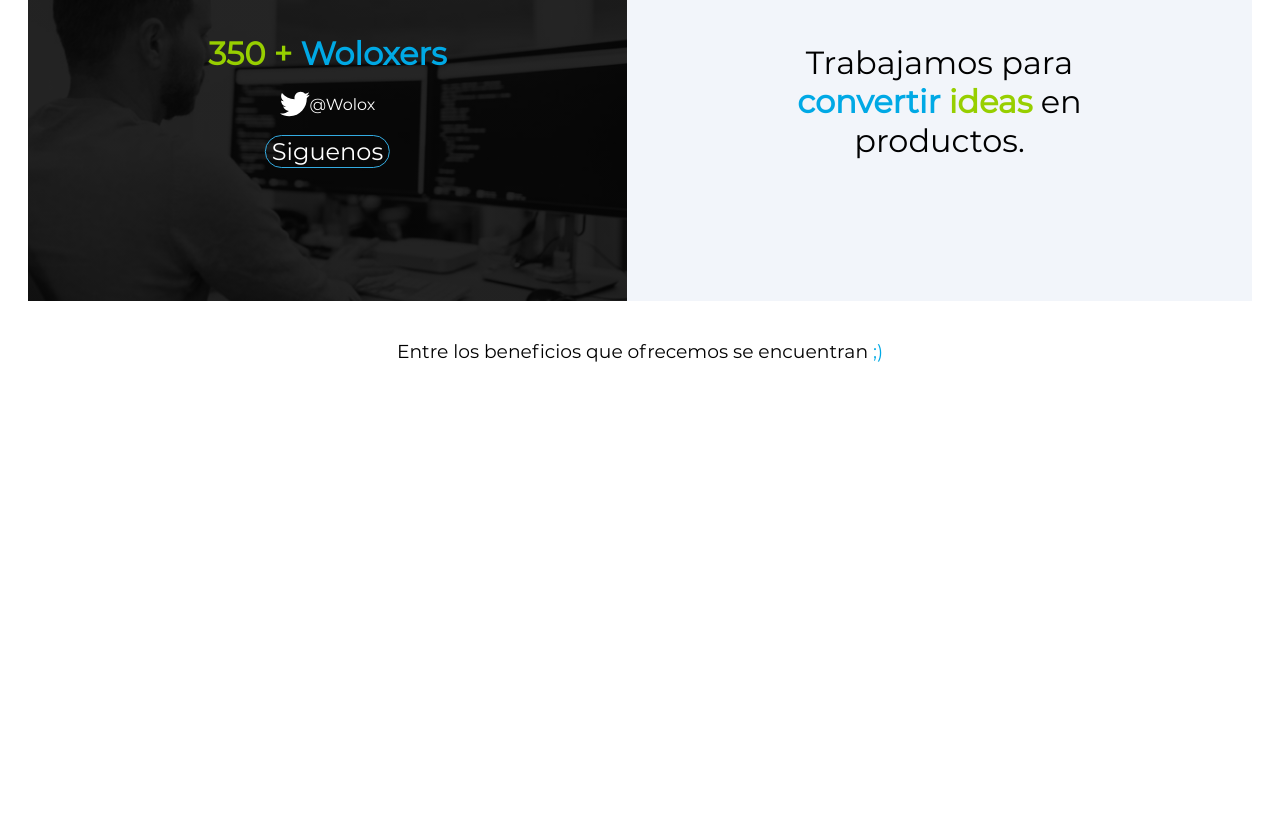
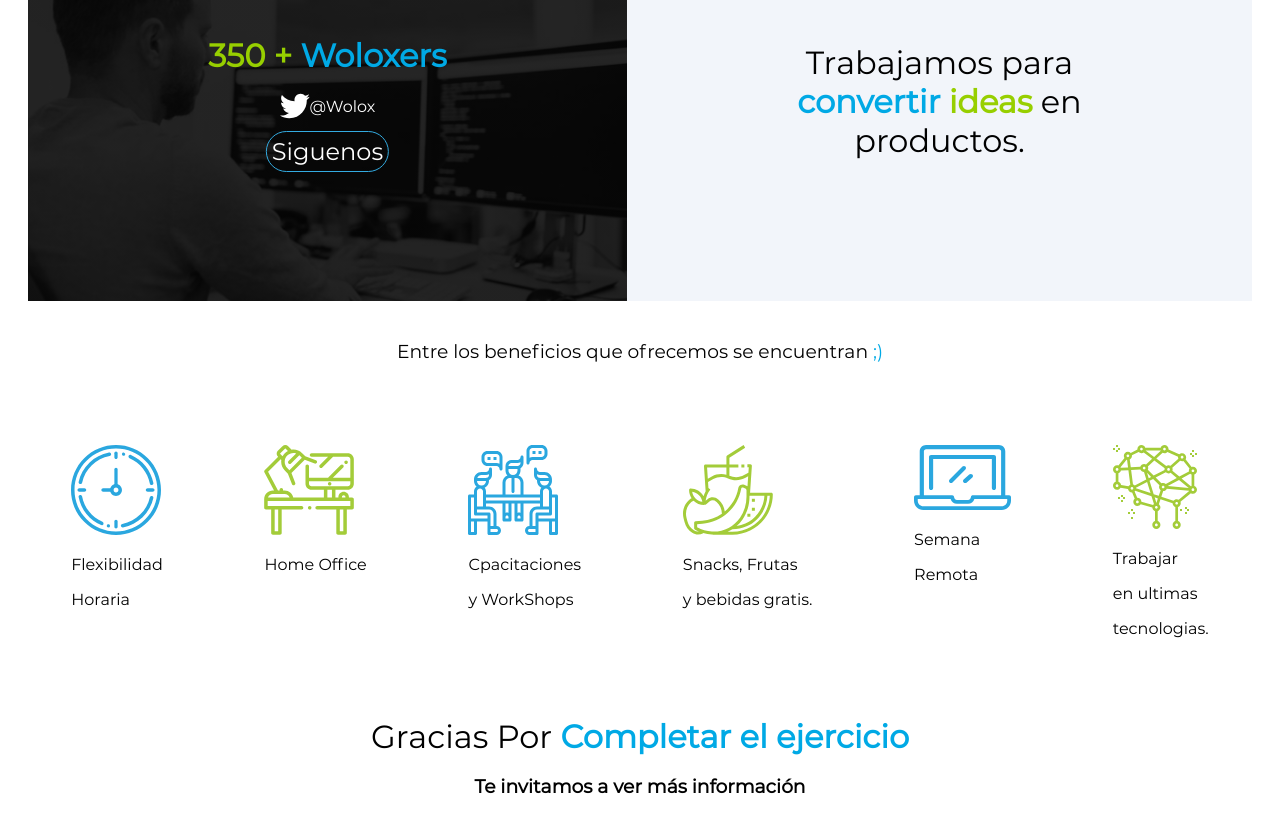
Before and after one commit to C0der97/Wolox, an Angular app: page / in a window 1280 px wide. Shown: the part 600-1424 px from the top of the page. Before the commit the page ends 989 px from the top, so only its background shows below. Built offline with nearby package versions, Linux system fonts and the light colour scheme.

Commit message:
Avances Landing

```diff
--- a/src/app/app.component.html
+++ b/src/app/app.component.html
@@ -7,5 +7,4 @@
 <!-- * * * * * * * * * * * * * * * * * * * * * * * * * * * * * * * -->
 <!-- * * * * * * * * * * End of Placeholder * * * * * * * * * * * -->
 <!-- * * * * * * * * * * * * * * * * * * * * * * * * * * * * * * * -->
-
 <router-outlet></router-outlet>
--- a/src/app/app.module.ts
+++ b/src/app/app.module.ts
@@ -4,11 +4,13 @@
 import { AppRoutingModule } from './app-routing.module';
 import { AppComponent } from './app.component';
 import { LandingComponent } from './landing/landing.component';
+import { LogoComponent } from './logo/logo.component';
 
 @NgModule({
   declarations: [
     AppComponent,
-    LandingComponent
+    LandingComponent,
+    LogoComponent
   ],
   imports: [
     BrowserModule,
--- a/src/app/landing/landing.component.html
+++ b/src/app/landing/landing.component.html
@@ -24,7 +24,7 @@
         </div>
     </div>
 
-    <div class="fila" style="background-color:  #F2F5FA;">
+    <div class="fila" style="background-color:  #F2F5FA;top:10px">
         <div class="img_woloxer">
             <div class="text_woloxer">
                 <h1 style="color: #00A9E5;" ><strong style="color:#97CF00"> 350 + </strong> <strong>Woloxers</strong>  </h1>
@@ -32,7 +32,9 @@
                     <img  alt="logo twiter" width="30rem" src="assets/twitter.svg"/>
                    <span>@Wolox</span>
                 </p>
-               <button class="activo" style="font-size:1.5em;color:white">Siguenos</button>
+              <a class="activo" href="http://www.twitter.com/Wolox" target="_blank" style="font-size:1.5em;color:white;padding:5px">
+                Siguenos
+              </a>
             </div>
         </div>
         <div class="seccion_trabajamosJuntos">
@@ -49,3 +51,51 @@
 <div class="fila" style="text-align: center;">
        <h3 style="width:100%;font-weight: normal;"> Entre los beneficios que ofrecemos se encuentran <strong  style="color: #00A9E5;font-weight: normal;" > ;)</strong></h3>
 </div>
+
+<div class="fila beneficios">
+    <div class="card">
+        <img src="../../assets/Ic_Hour.svg"/>
+        <p>Flexibilidad</p>
+        <p>Horaria</p>
+    </div>
+
+    <div class="card">
+        <img src="../../assets/Ic_HomeOffice.svg"/>
+        <p>Home Office</p>
+    </div>
+
+
+    <div class="card">
+        <img src="../../assets/Ic_Workshops.svg"/>
+        <p>Cpacitaciones</p>
+        <p>y WorkShops</p>
+    </div>
+
+
+
+    <div class="card">
+        <img src="../../assets/Ic_DrinkSnacks.svg"/>
+        <p>Snacks, Frutas</p>
+        <p>y bebidas gratis.</p>
+    </div>
+
+
+    <div class="card">
+        <img src="../../assets/Ic_laptop.svg"/>
+        <p>Semana</p>
+        <p>Remota</p>
+    </div>
+
+    <div class="card">
+        <img src="../../assets/Ic_brain.svg"/>
+        <p>Trabajar</p>
+        <p>en ultimas</p>
+        <p>tecnologias.</p>
+    </div>
+
+</div>
+
+<div class="fila tamano" style="text-align:text-center">
+    <h1>Gracias Por <strong  style="color: #00A9E5;text-align:text-center" > Completar el ejercicio</strong> </h1>
+    <h3>Te invitamos a ver más información</h3>
+</div>
--- a/src/app/landing/landing.component.scss
+++ b/src/app/landing/landing.component.scss
@@ -39,11 +39,14 @@
 
     .img_woloxer {
         width: 100vw !important;
+        height: 50vh !important;
 
     }
 
     .seccion_trabajamosJuntos {
         width: 100vw !important;
+        height: 50vh !important;
+
     }
 }
 
@@ -92,6 +95,12 @@
 .navbar ul li:nth-child(3):hover {
     background-color: #031b1d;
     color: white;
+}
+
+
+.beneficios{
+    margin: 5%;
+    justify-content: space-between;
 }
 
 .activo {
@@ -150,3 +159,10 @@
     background-size: contain;
     background-position: top ;
 }
+
+
+.tamano{
+    width: 100%;
+    flex-direction: column;
+    align-items: center
+}
--- /dev/null
+++ b/src/app/logo/logo.component.html
@@ -0,0 +1,3 @@
+<div class="logo">
+    <img alt="logo Wolox" src="assets/logo_full_color.svg">
+</div>
--- /dev/null
+++ b/src/app/logo/logo.component.scss
@@ -0,0 +1,9 @@
+.logo {
+    width: 50vw;
+    padding-left: 50px;
+}
+
+.logo img {
+    margin-top: 20px;
+    width: 150px;
+}
--- /dev/null
+++ b/src/app/logo/logo.component.ts
@@ -0,0 +1,15 @@
+import { Component, OnInit } from '@angular/core';
+
+@Component({
+  selector: 'app-logo',
+  templateUrl: './logo.component.html',
+  styleUrls: ['./logo.component.scss']
+})
+export class LogoComponent implements OnInit {
+
+  constructor() { }
+
+  ngOnInit(): void {
+  }
+
+}
```
Also changed, not shown: 1 other file (tests, documents, lock files or other folders).
